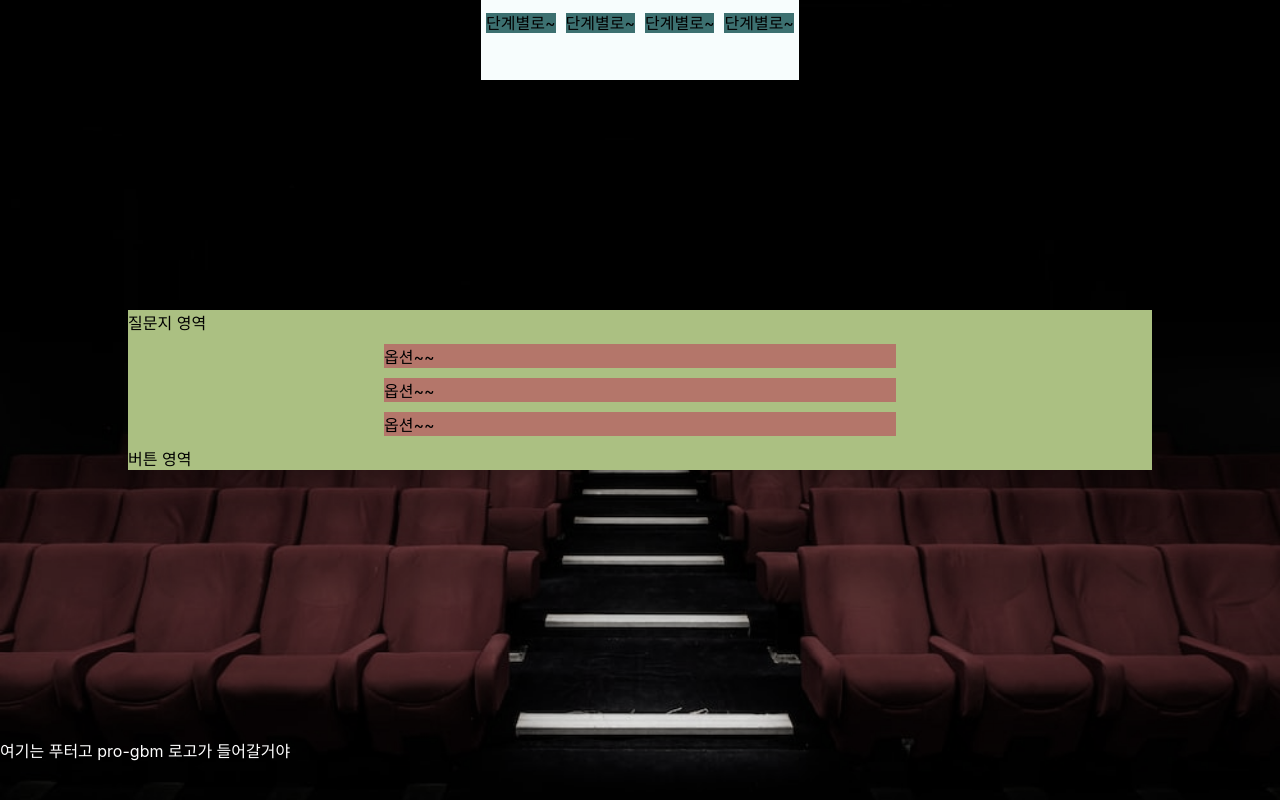
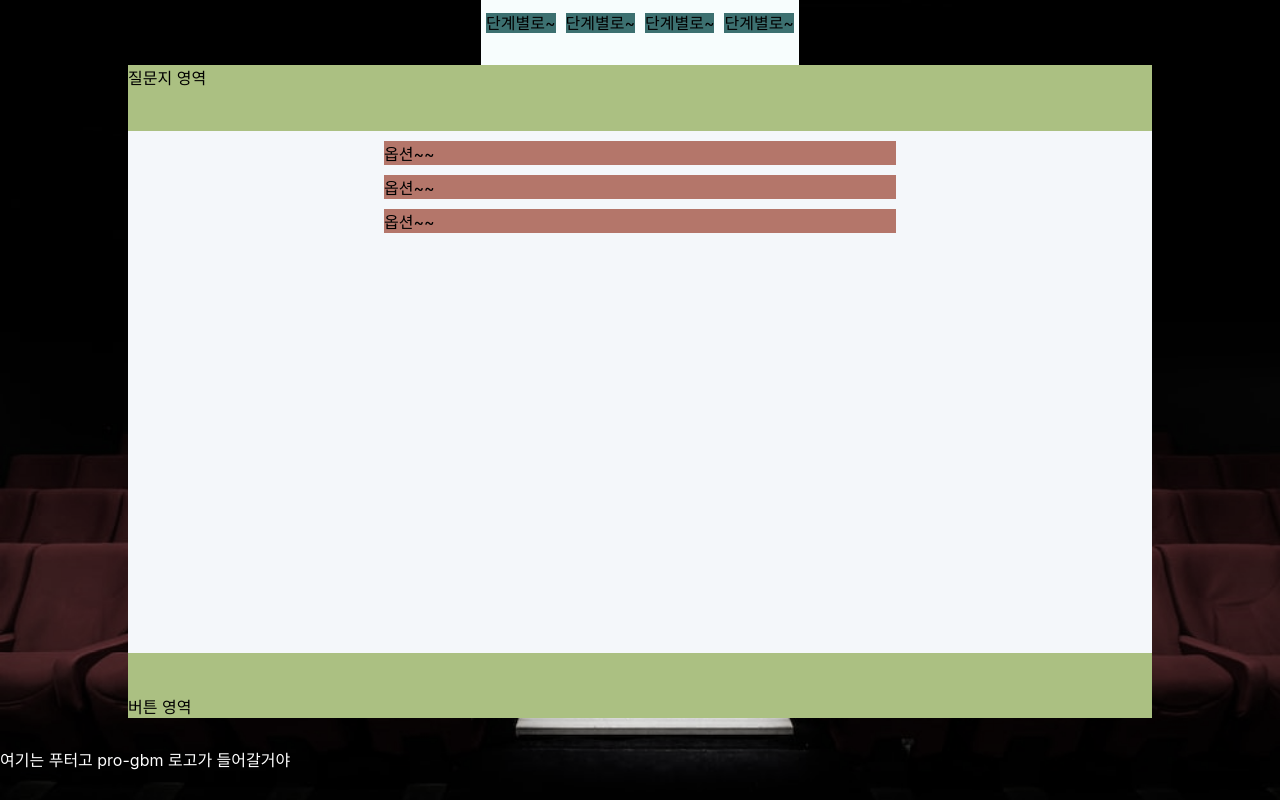
Before and after one commit to pro-gbm/Moogle, a React (Create React App) app in the folder frontend/: page /survey in a window 1280 px wide. Built offline with nearby package versions, Linux system fonts and the light colour scheme.

Commit message:
[Design #25] Survey 메인 영역 비율 수정

```diff
--- a/frontend/src/components/survey/SurveyMain.jsx
+++ b/frontend/src/components/survey/SurveyMain.jsx
@@ -2,11 +2,22 @@ import Option from './Option';
 
 function SurveyMain() {
   return (
-    <div style={{ backgroundColor: 'yellowgreen', width: '80%' }}>
+    <div
+      style={{
+        backgroundColor: 'yellowgreen',
+        width: '80%',
+        height: '100%',
+        display: 'flex',
+        flexDirection: 'column',
+        justifyContent: 'space-between',
+      }}
+    >
       <div>질문지 영역</div>
-      <Option />
-      <Option />
-      <Option />
+      <div style={{ height: '80%', backgroundColor: 'aliceblue' }}>
+        <Option />
+        <Option />
+        <Option />
+      </div>
       <div>버튼 영역</div>
     </div>
   );
```
